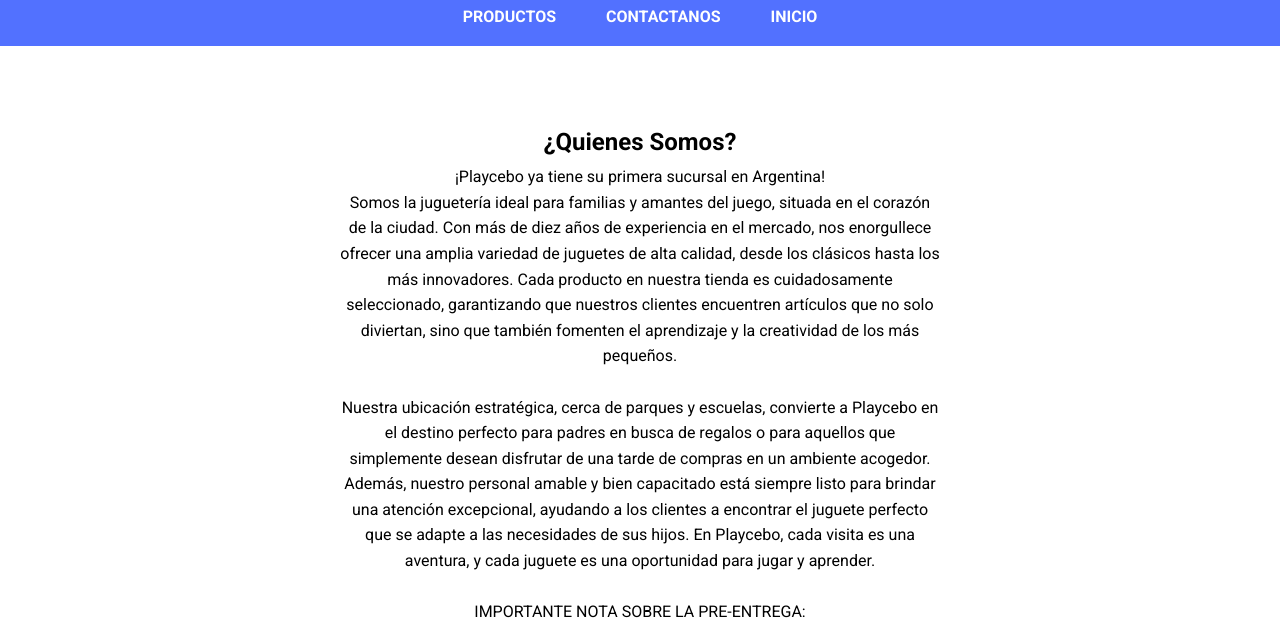
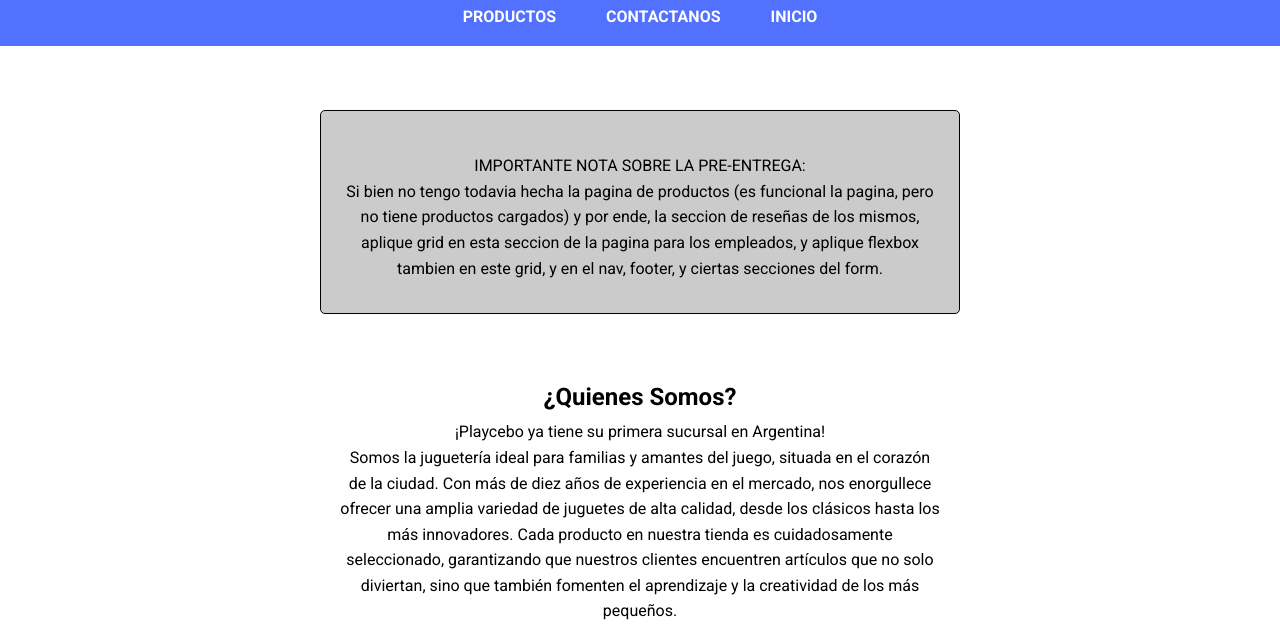
Before and after one commit to Asp3r/Proyecto-Playcebo, a plain HTML site: page index.html in a window 1280 px wide. Shown: the part 321-950 px from the top of the page. Drawn offline with Linux system fonts and the light colour scheme.

Commit message:
disclaimer to alejandro

```diff
--- a/index.html
+++ b/index.html
@@ -38,12 +38,16 @@
         </header>
 
         <main>
+            <section class="aviso">
+                <p>IMPORTANTE NOTA SOBRE LA PRE-ENTREGA:<br>Si bien no tengo todavia hecha la pagina de productos (es funcional la pagina, pero no tiene productos cargados) y por ende, la seccion de reseñas de los mismos, aplique grid en esta seccion de la pagina para los empleados, y aplique flexbox tambien en este grid, y en el nav, footer, y ciertas secciones del form.</p>
+            </section>
+
             <section class="quienes-somos">
 
                 <h3>¿Quienes Somos?</h3>
                 <p>¡Playcebo ya tiene su primera sucursal en Argentina! <br>Somos la juguetería ideal para familias y amantes del juego, situada en el corazón de la ciudad. Con más de diez años de experiencia en el mercado, nos enorgullece ofrecer una amplia variedad de juguetes de alta calidad, desde los clásicos hasta los más innovadores. Cada producto en nuestra tienda es cuidadosamente seleccionado, garantizando que nuestros clientes encuentren artículos que no solo diviertan, sino que también fomenten el aprendizaje y la creatividad de los más pequeños.
                 <br><br>
-                Nuestra ubicación estratégica, cerca de parques y escuelas, convierte a Playcebo en el destino perfecto para padres en busca de regalos o para aquellos que simplemente desean disfrutar de una tarde de compras en un ambiente acogedor. Además, nuestro personal amable y bien capacitado está siempre listo para brindar una atención excepcional, ayudando a los clientes a encontrar el juguete perfecto que se adapte a las necesidades de sus hijos. En Playcebo, cada visita es una aventura, y cada juguete es una oportunidad para jugar y aprender.<br><br>IMPORTANTE NOTA SOBRE LA PRE-ENTREGA:<br>Si bien no tengo todavia hecha la pagina de productos y por ende, la seccion de reseñas de los mismos, aplique grid en esta seccion de la pagina para los empleados, y aplique flexbox tambien en este grid, y en el nav, footer, y ciertas secciones del form.</p>
+                Nuestra ubicación estratégica, cerca de parques y escuelas, convierte a Playcebo en el destino perfecto para padres en busca de regalos o para aquellos que simplemente desean disfrutar de una tarde de compras en un ambiente acogedor. Además, nuestro personal amable y bien capacitado está siempre listo para brindar una atención excepcional, ayudando a los clientes a encontrar el juguete perfecto que se adapte a las necesidades de sus hijos. En Playcebo, cada visita es una aventura, y cada juguete es una oportunidad para jugar y aprender.</p>
 
             </section>
 
--- a/styles.css
+++ b/styles.css
@@ -61,6 +61,18 @@
     margin-left: auto;
     margin-right: auto;
     margin-top: 5%;
+}
+
+.aviso{
+    background-color: rgb(204, 203, 203);
+    padding-top: 5%;
+    padding-bottom: 5%;
+    border: 1px solid black;
+    border-radius: 5px;
+}
+
+.quienes-somos{
+    margin-top: 8%;
 }
 
 section {
```
